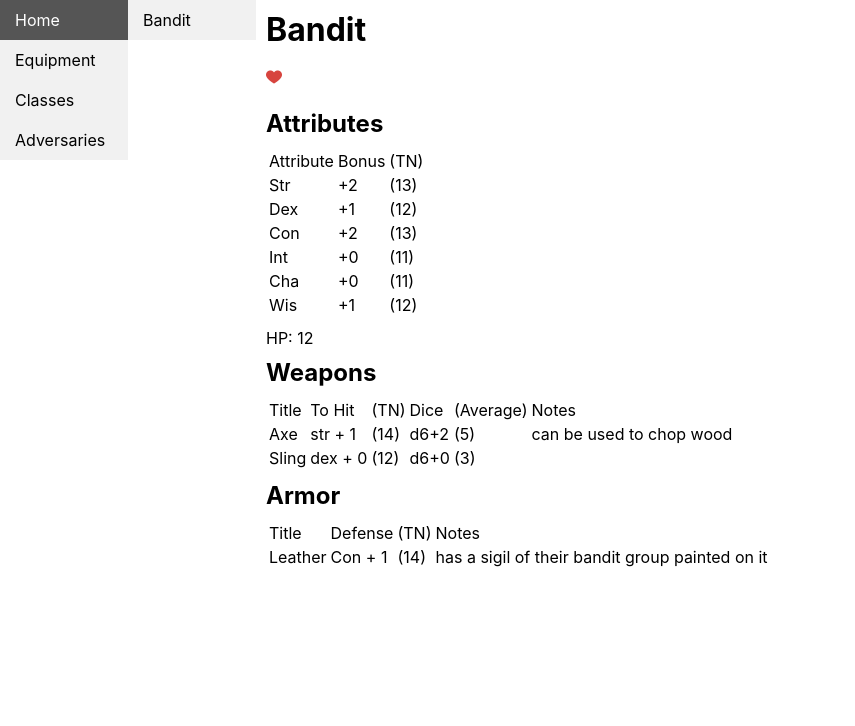
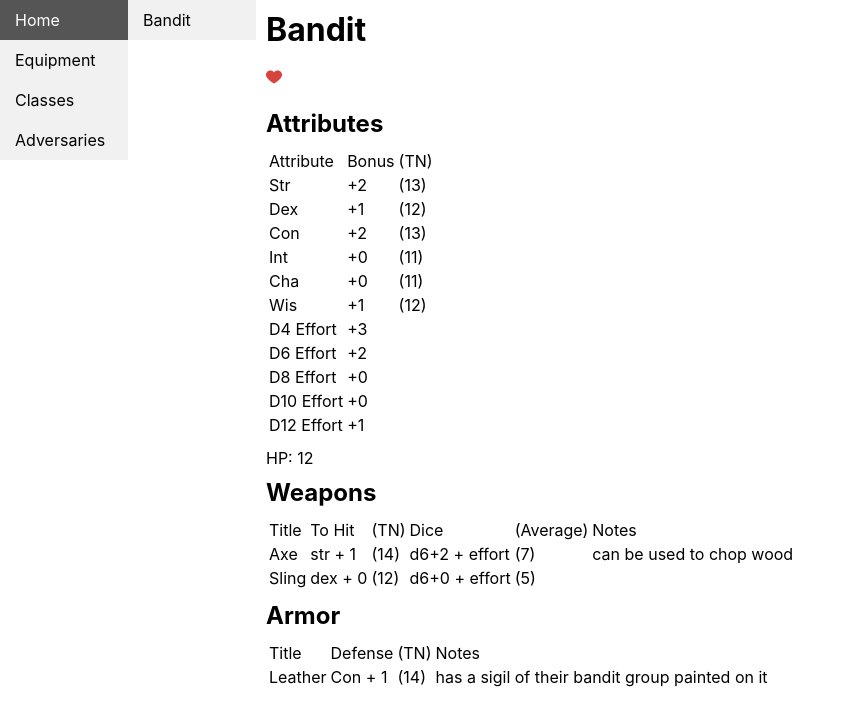
Before and after one commit to zbetzen/zbetzen.github.io, a React (Create React App) app: page /adversaries/Bandit in a window 1280 px wide. Shown: the top 726 px of the page, without its empty margins (0-855 px from the left). Built offline with nearby package versions, Linux system fonts and the light colour scheme.

Commit message:
added effort damage

```diff
--- a/src/pages/adversaries/Bandit.js
+++ b/src/pages/adversaries/Bandit.js
@@ -10,6 +10,11 @@ const Bandit = () => {
       cha: 0,
       wis: 1,
       hearts: 1,
+      d4: 3,
+      d6: 2,
+      d8: 0,
+      d10: 0,
+      d12: 1,
       weapons: [
         {
           melee: true,
--- a/src/pages/adversaries/StatBlock.js
+++ b/src/pages/adversaries/StatBlock.js
@@ -4,6 +4,22 @@ function StatBlock({ stats }) {
     hearts.push(<img src="/images/heart.png" width="16" height="16"/>);
   }
 
+  function damage(weapon) {
+    switch(weapon.dieFace) {
+      case 4:
+        return weapon.dieFace/2+weapon.dieBonus+stats.d4;
+      case 6:
+        return weapon.dieFace/2+weapon.dieBonus+stats.d6;
+      case 8:
+        return weapon.dieFace/2+weapon.dieBonus+stats.d8;
+      case 10:
+        return weapon.dieFace/2+weapon.dieBonus+stats.d10;
+      case 12:
+        return weapon.dieFace/2+weapon.dieBonus+stats.d12;
+      default:
+        return 'incorrect die face';
+    }
+  }
     return (
         <span>
           {hearts}
@@ -44,6 +60,31 @@ function StatBlock({ stats }) {
               <td>+{stats.wis}</td>
               <td>({stats.wis + 11})</td>
             </tr>
+            <tr>
+              <td>D4 Effort</td>
+              <td>+{stats.d4}</td>
+              <td/>
+            </tr>
+            <tr>
+              <td>D6 Effort</td>
+              <td>+{stats.d6}</td>
+              <td/>
+            </tr>
+            <tr>
+              <td>D8 Effort</td>
+              <td>+{stats.d8}</td>
+              <td/>
+            </tr>
+            <tr>
+              <td>D10 Effort</td>
+              <td>+{stats.d10}</td>
+              <td/>
+            </tr>
+            <tr>
+              <td>D12 Effort</td>
+              <td>+{stats.d12}</td>
+              <td/>
+            </tr>
           </table>
           <p>HP: {stats.hearts*10+stats.con}</p>
           <h2>Weapons</h2>
@@ -61,8 +102,8 @@ function StatBlock({ stats }) {
                 <td>{item.title}</td>
                 <td>{item.melee ? 'str + ' + item.bonus : 'dex + ' + item.bonus}</td>
                 <td>{item.melee ? '(' + (item.bonus + stats.str + 11) + ')' : '(' + (item.bonus + stats.dex + 11) + ')'}</td>
-                <td>d{item.dieFace + '+' + item.dieBonus}</td>
-                <td>({item.dieFace/2 + item.dieBonus})</td>
+                <td>d{item.dieFace + '+' + item.dieBonus} + effort</td>
+                <td>({damage(item)})</td>
                 <td>{item.notes}</td>
               </tr>
             )}
```
